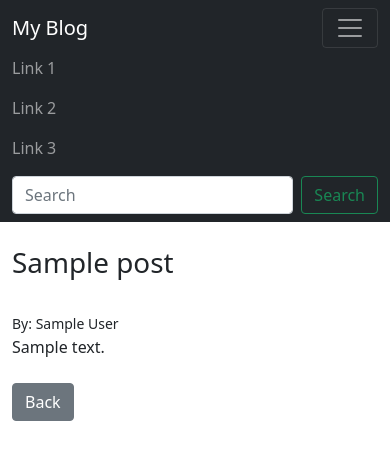
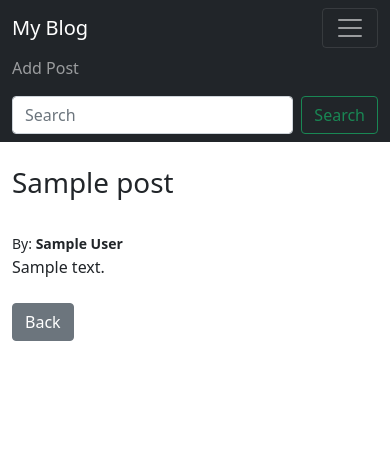
Before and after one commit to sebadorsch/blog, a Django app: template myblog/templates/article_details.html in a window 390 px wide, after a click that opens the changed part. Shown: the top 460 px of the page. Run offline with Django 3.2, Linux system fonts and the light colour scheme; the template is opened without the code that fills it: most values are stand-ins (such as "Sample title", 1, 10 or a date in 2020).

Commit message:
Hasta add Post

```diff
--- a/myblog/models.py
+++ b/myblog/models.py
@@ -1,11 +1,16 @@
 from django.db import models
 from django.contrib.auth.models import User
+from django.urls import reverse
 
 
 class Post(models.Model):
     title = models.CharField(max_length=255)
+    title_tag = models.CharField(max_length=255, default="My Blog!")
     author = models.ForeignKey(User, on_delete=models.CASCADE)
     body = models.TextField()
 
     def __str__(self):
         return self.title + ' | ' + str(self.author)
+
+    def get_absolute_url(self):
+        return reverse('article-detail', args=str(self.id))
--- a/myblog/templates/article_details.html
+++ b/myblog/templates/article_details.html
@@ -1,7 +1,7 @@
 {% extends 'base.html' %}
 
     {% block title %}
-        Blog post
+        {{ post.title_tag }}
     {% endblock %}
 
 
@@ -15,7 +15,7 @@
                 {{ post.title }}
             </h1><br>
             <small>
-                By: {{ post.author.first_name }} {{ post.author.last_name }}
+                By: <b>{{ post.author.first_name }} {{ post.author.last_name }}</b>
             </small>
             <br>
             {{ post.body }}
--- a/myblog/templates/base.html
+++ b/myblog/templates/base.html
@@ -25,13 +25,7 @@
         <div class="collapse navbar-collapse" id="navbarSupportedContent">
           <ul class="navbar-nav me-auto mb-2 mb-lg-0">
             <li class="nav-item">
-              <a class="nav-link" href="#">Link 1</a>
-            </li>
-            <li class="nav-item">
-              <a class="nav-link" href="#">Link 2</a>
-            </li>
-            <li class="nav-item">
-              <a class="nav-link" href="#">Link 3</a>
+              <a class="nav-link" href="{% url 'add_post' %}">Add Post</a>
             </li>
           </ul>
           <form class="d-flex">
--- a/myblog/urls.py
+++ b/myblog/urls.py
@@ -1,7 +1,8 @@
 from django.urls import path
-from .views import HomeView, ArticleDetailView
+from .views import HomeView, ArticleDetailView, AddPostView
 
 urlpatterns = [
     path('', HomeView.as_view(), name="home"),
     path('article/<int:pk>', ArticleDetailView.as_view(), name="article-detail"),
+    path('add_post/',AddPostView.as_view(), name="add_post"),
 ]
```
Also changed, not shown: myblog/templates/add_post.html (added, +28 -0 lines), myblog/views.py (+6 -1 lines), db.sqlite3, myblog/migrations/0002_post_title_tag.py (added), myblog/migrations/0003_alter_post_title_tag.py (added).
